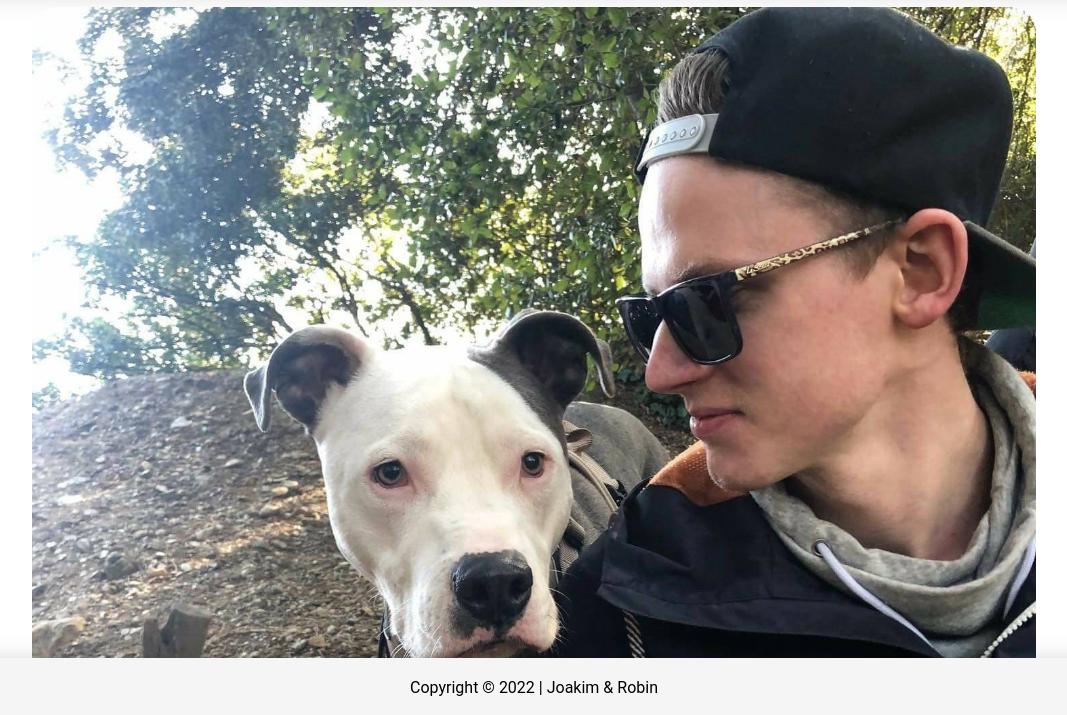
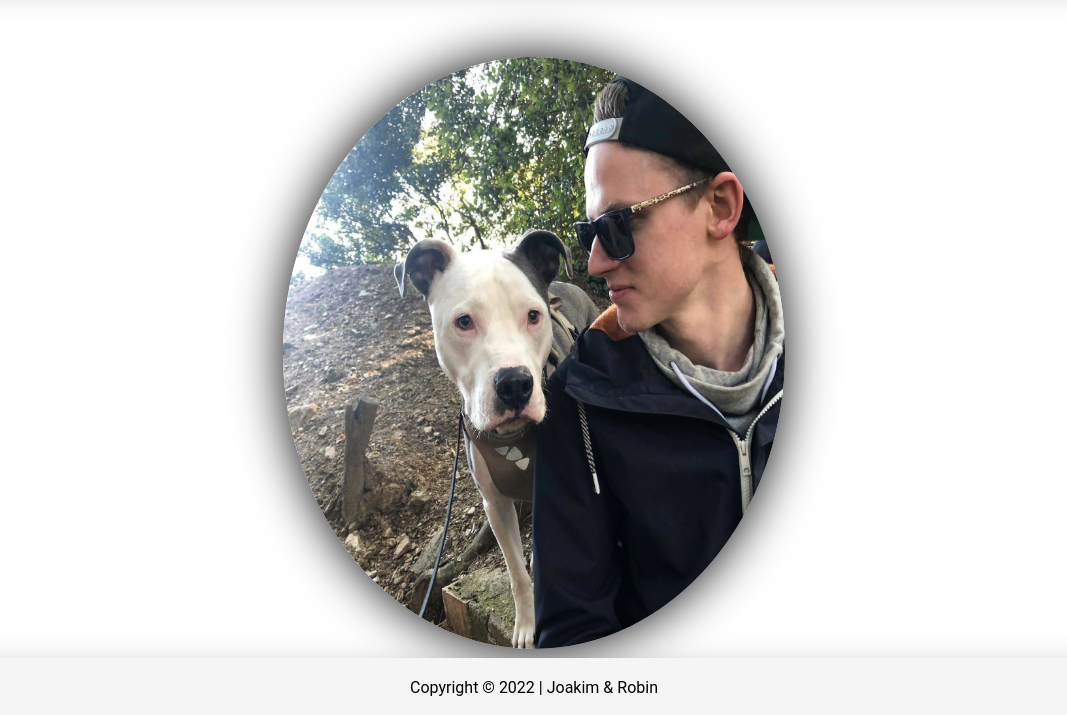
Before and after one commit to robinskoogh/WebsiteGroupProject, a plain HTML site: page jocke.html in a window 1280 px wide. Shown: the part 83-798 px from the top of the page, without its empty margins (106-1173 px from the left). Drawn offline with Linux system fonts and the light colour scheme.

Commit message:
fixed profile border

```diff
--- a/jocke.css
+++ b/jocke.css
@@ -9,11 +9,12 @@
 
 .jImage {
     position: relative;
-    object-fit: cover;
-    background-size: cover;
-    width: 100%;
-    height: 75%;
-    border-radius: 25px;
+    object-fit: fill;
+    width: 50%;
+    height: 50%;
+    border-radius: 100%;
+    box-shadow: -0px 0px 0px -50px #fff inset, 0px 0px 50px;
+    margin: 5%;
     animation-name: imgAnimation;
     animation-duration: 1s;
 }
@@ -66,3 +67,10 @@ p {
     animation-timing-function: step-end;
     animation-delay: 4.5s;
 }
+
+@media (min-width: 1080px) {
+    .jImage {
+        width: 50%;
+        height: 60%;
+    }
+}
```
